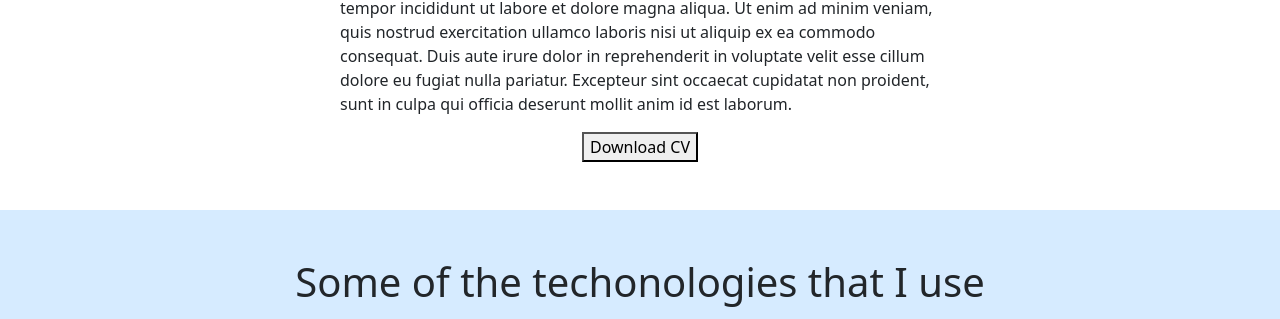
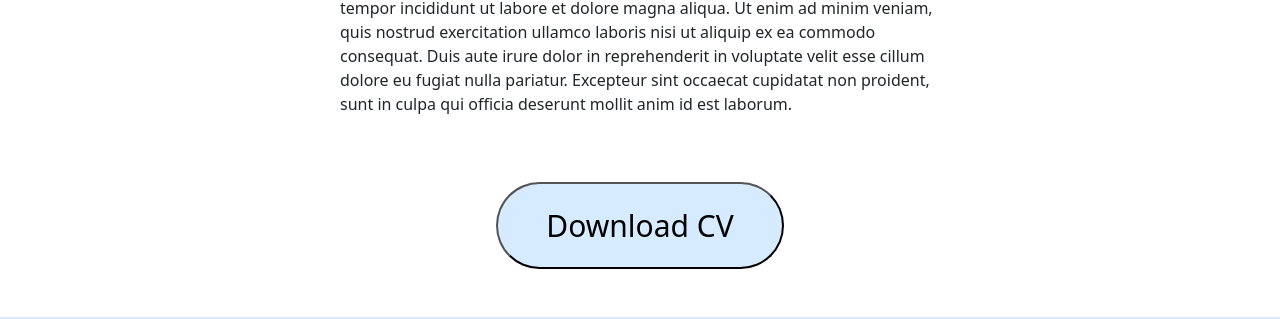
Before and after one commit to blksy/Portfolio, a React (Create React App) app: page / in a window 1280 px wide. Shown: the part 1256-1575 px from the top of the page. Built offline with nearby package versions, Linux system fonts and the light colour scheme.

Commit message:
added styles to resume button

```diff
--- a/src/screens/about/aboutMe.css
+++ b/src/screens/about/aboutMe.css
@@ -17,6 +17,21 @@
     max-width: 600px;
   }
 
+  .resumeButton{
+    margin-top: 50px;
+    font-size: 30px;
+    border-radius: 10rem;
+    background-color: var(--light-color);
+    color:black;
+    padding: 1.2rem 3rem;
+  }
+
+  .resumeButton:hover{
+    background-color: var(--font-color-hover);
+    transform: scale(1.05);
+    color:white;
+  }
+
   /*  ---------------- MEDIA QUERIES ----------- */
 
   @media only screen and (max-width: 900px ){
```
